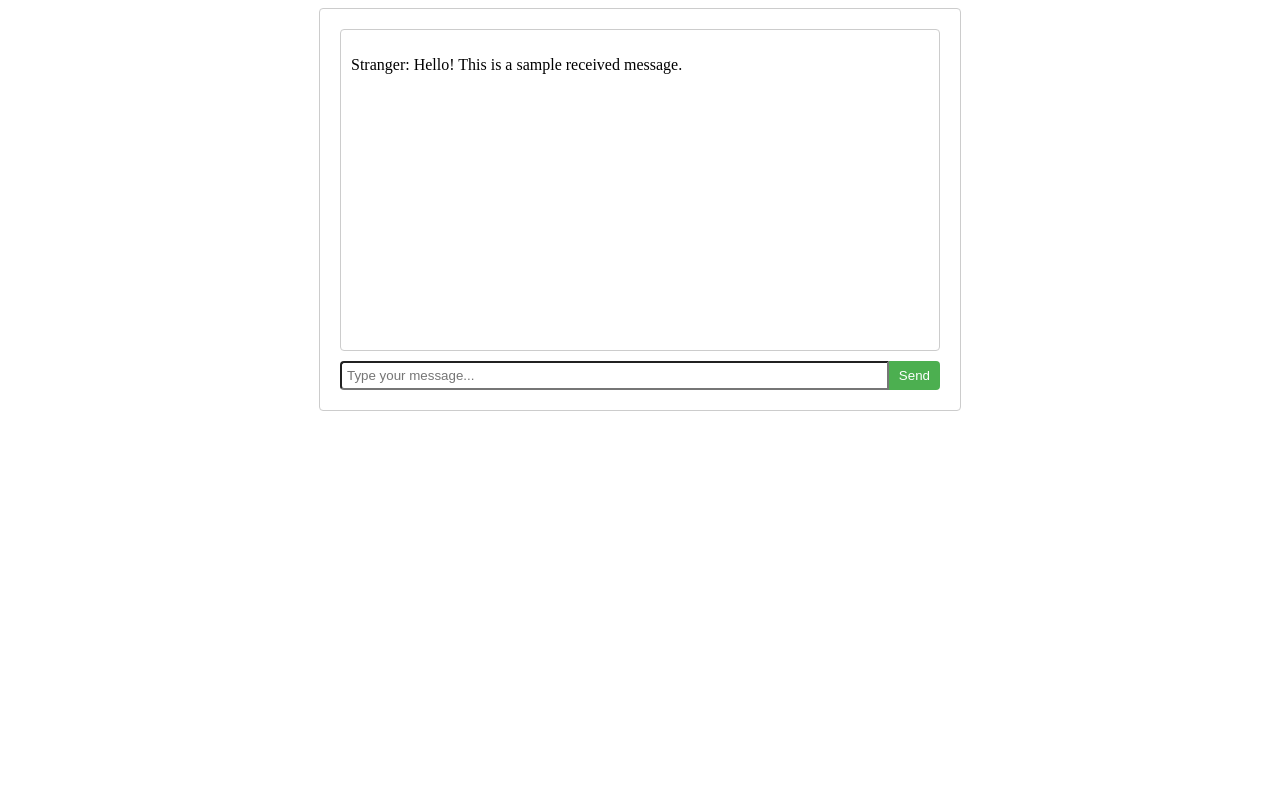
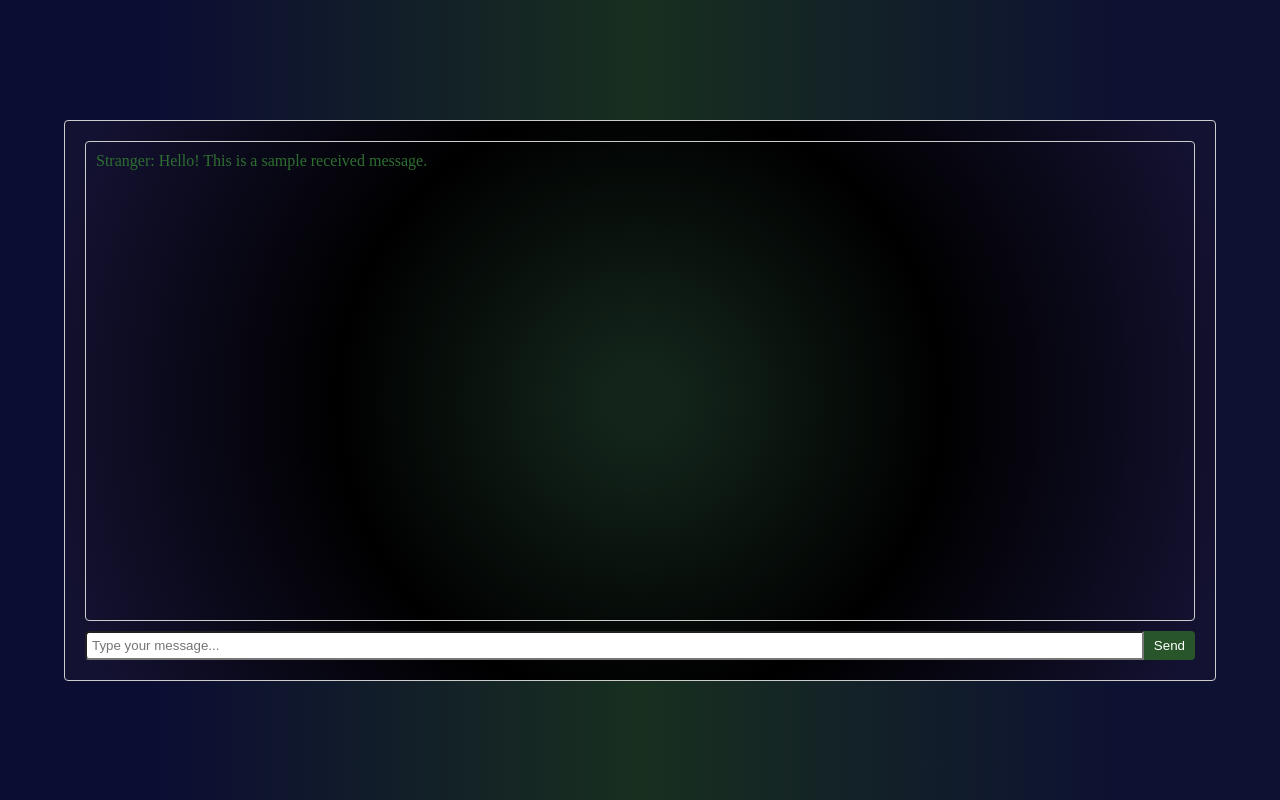
Before and after one commit to Yugalsaini123/Chat, a plain HTML site: page index.html in a window 1280 px wide. Drawn offline with Linux system fonts and the light colour scheme.

Commit message:
Update styles.css

```diff
--- a/styles.css
+++ b/styles.css
@@ -1,7 +1,26 @@
 /* styles.css */
 
+
+* {
+  margin: 0;
+  padding: 0;
+  box-sizing: border-box; /* Include padding and border in element's total width/height */
+}
+
+body {
+  background: linear-gradient(90deg, rgba(12, 13, 51, 1) 12%, rgba(24, 47, 31, 1) 50%, rgba(13, 17, 50, 1) 88%, rgba(13, 17, 50, 1) 89%);
+  display: flex;
+  justify-content: center;
+  align-items: center;
+  min-height: 100vh; /* Use min-height to ensure the container takes at least the full viewport height */
+}
+
 .container {
-    max-width: 600px;
+  background: radial-gradient(circle, rgba(19, 37, 27, 1) 5%, rgba(0, 0, 0, 1) 47%, rgba(20, 18, 50, 1) 95%);
+  max-width: 100%; /* Make sure the container does not exceed the viewport width */
+  width: 90%; /* Add some space on the sides of the container */
+  max-height: 90vh; /* Limit the height of the container to 90% of the viewport height */
+  overflow: hidden; /* Hide any overflowing content */
   margin: 0 auto;
   padding: 20px;
   border: 1px solid #ccc;
@@ -9,12 +28,16 @@
 }
 
 #message-box {
-    height: 300px;
-    overflow-y: scroll;
+  display: flex;
+  flex-direction: column;
+  height: 60vh; /* Adjust the height based on the available space in the container */
+  max-height: 100%; /* Ensure the message box does not exceed the container's height */
+  overflow-y: auto; /* Add a scrollbar when content overflows */
   border: 1px solid #ccc;
   border-radius: 4px;
   padding: 10px;
   margin-bottom: 10px;
+  color: #2e6f31;
 }
 
 #chat-form {
@@ -32,11 +55,11 @@
   padding: 5px 10px;
   border: none;
   border-radius: 0 4px 4px 0;
-    background-color: #4CAF50;
+  background-color: #28562a;
   color: #fff;
   cursor: pointer;
 }
 
 button[type="submit"]:hover {
-    background-color: #45a049;
+  background-color: #183a1a;
 }
```
Lines whose indentation alone changed are shown as unchanged.
